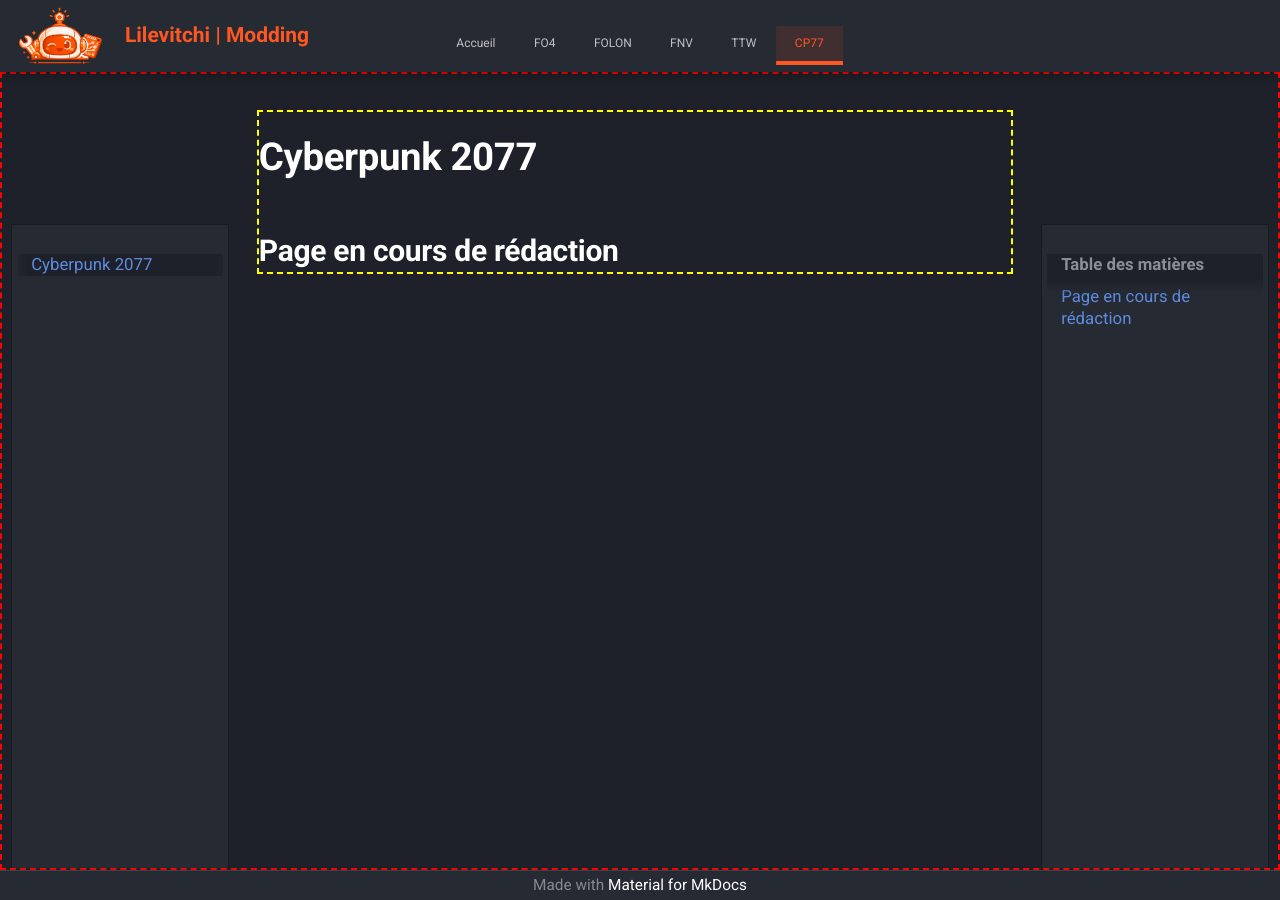
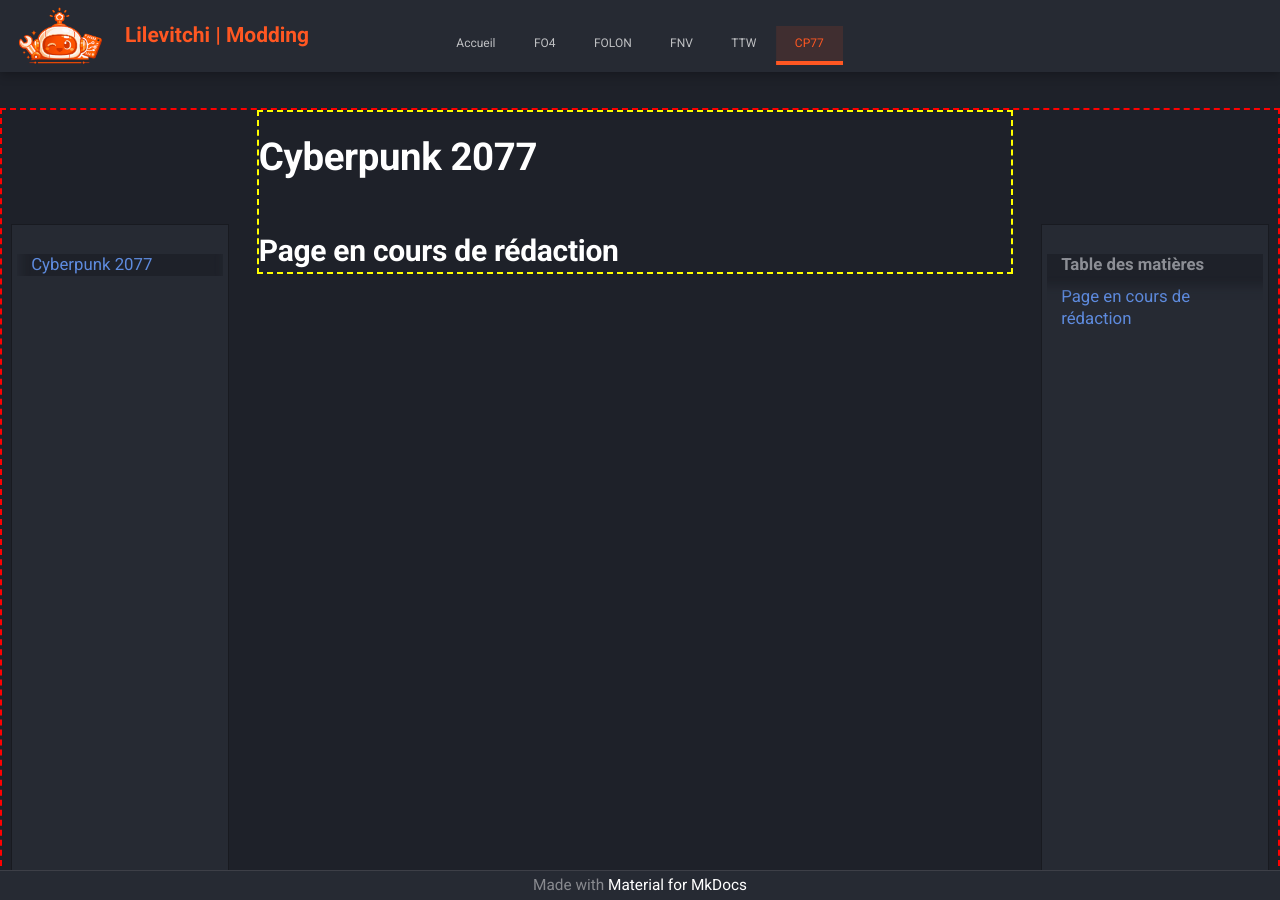
Before and after one commit to Lilevitchi/lilevitchi.github.io, an MkDocs documentation site: the page built from docs/cyberpunk/index.md, in a window 1280 px wide. Built offline with MkDocs 1.6.1 and Material for MkDocs 9.7.7, drawn with Linux system fonts in a browser that asks for light colours.

Commit message:
Update extra.css

```diff
--- a/docs/stylesheets/extra.css
+++ b/docs/stylesheets/extra.css
@@ -279,8 +279,6 @@
   /*min-height: 100%;
   margin-top: var(--header-height);
   min-height: calc(100vh - var(--header-height));*/
-
-  border: 2px dashed red;/* Rouge (Debug) */
 }
 
 /* Zone centrale */
@@ -288,6 +286,8 @@
   display: flex;
   width: 100%;
   height: 100%;
+
+    border: 2px dashed red;/* Rouge (Debug) */
 
   /*display: block;
   max-width: none;
```
